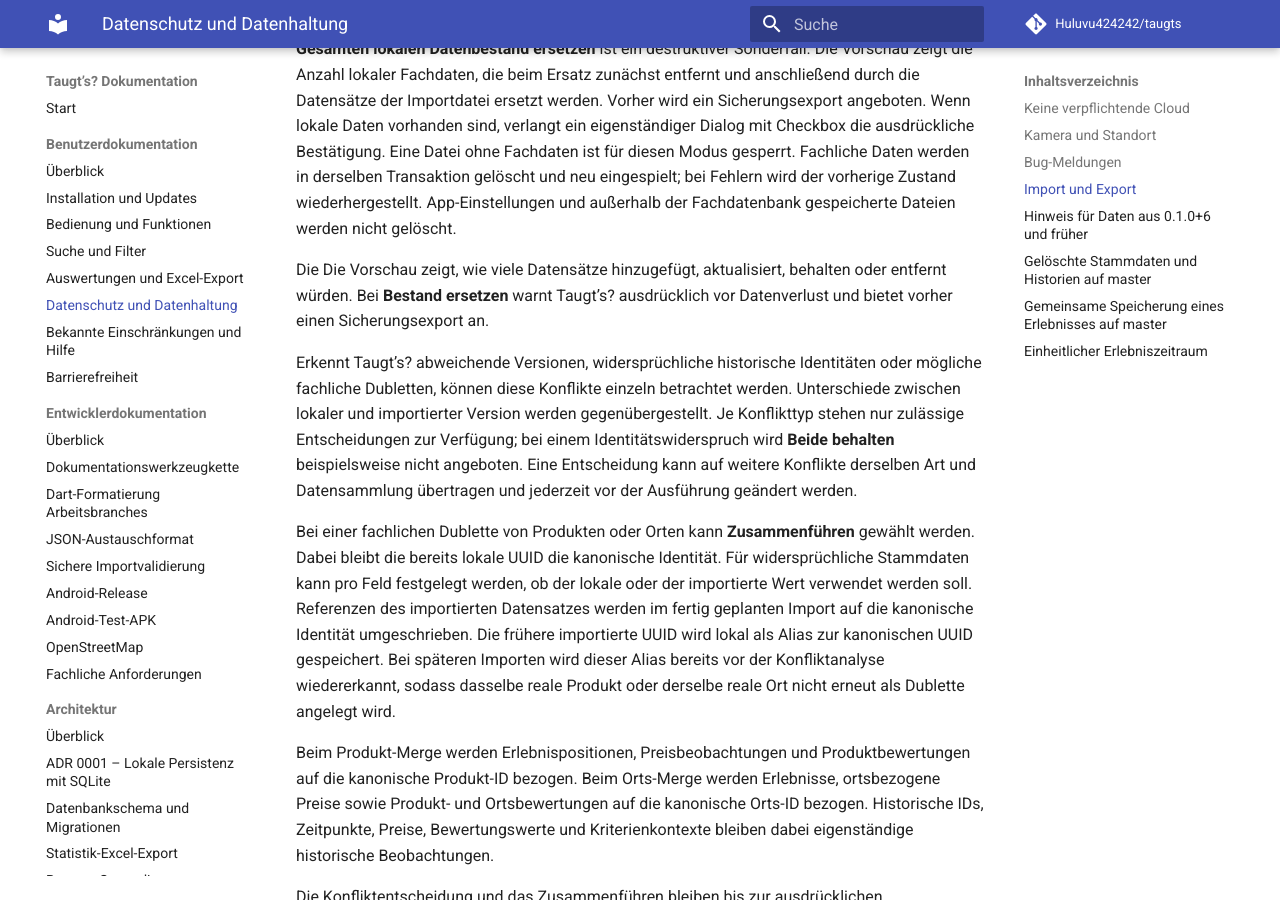
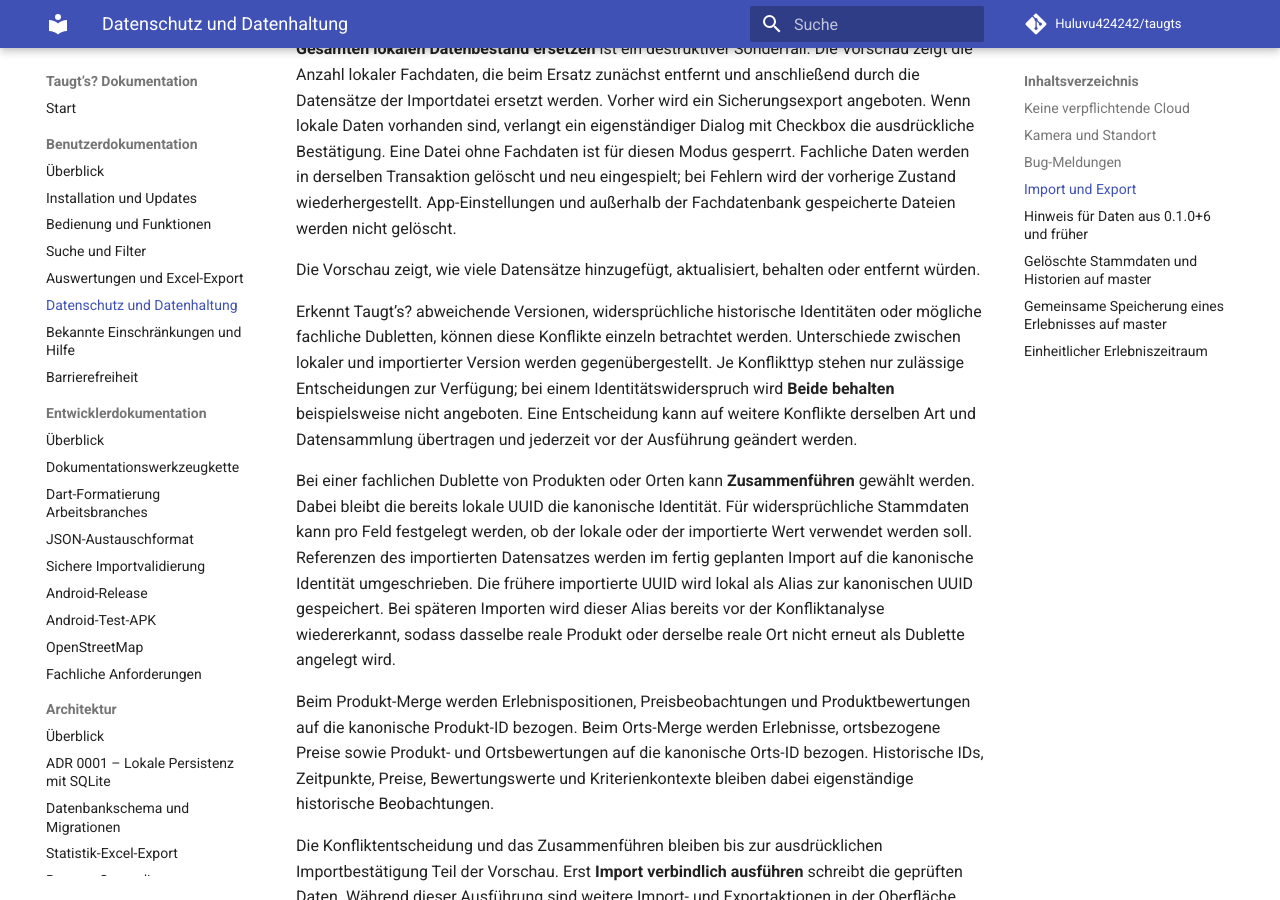
Before and after one commit to Huluvu424242/taugts, an MkDocs documentation site: the page built from docs/benutzer/datenhaltung.md, in a window 1280 px wide and 900 px high, scrolled down 1499 px. Built offline with MkDocs 1.6.1 and Material for MkDocs 9.7.7, drawn with Linux system fonts in a browser that asks for light colours; comment, search, counter and statistics services are not loaded.

Commit message:
Story #249: Importdokumentation redaktionell bereinigen

```diff
--- a/docs/benutzer/datenhaltung.md
+++ b/docs/benutzer/datenhaltung.md
@@ -30,7 +30,7 @@ Alternativ kann **Import bevorzugen** gewählt werden: Dann werden vorhandene Da
 
 **Gesamten lokalen Datenbestand ersetzen** ist ein destruktiver Sonderfall. Die Vorschau zeigt die Anzahl lokaler Fachdaten, die beim Ersatz zunächst entfernt und anschließend durch die Datensätze der Importdatei ersetzt werden. Vorher wird ein Sicherungsexport angeboten. Wenn lokale Daten vorhanden sind, verlangt ein eigenständiger Dialog mit Checkbox die ausdrückliche Bestätigung. Eine Datei ohne Fachdaten ist für diesen Modus gesperrt. Fachliche Daten werden in derselben Transaktion gelöscht und neu eingespielt; bei Fehlern wird der vorherige Zustand wiederhergestellt. App-Einstellungen und außerhalb der Fachdatenbank gespeicherte Dateien werden nicht gelöscht.
 
-Die Die Vorschau zeigt, wie viele Datensätze hinzugefügt, aktualisiert, behalten oder entfernt würden. Bei **Bestand ersetzen** warnt Taugt’s? ausdrücklich vor Datenverlust und bietet vorher einen Sicherungsexport an.
+Die Vorschau zeigt, wie viele Datensätze hinzugefügt, aktualisiert, behalten oder entfernt würden.
 
 Erkennt Taugt’s? abweichende Versionen, widersprüchliche historische Identitäten oder mögliche fachliche Dubletten, können diese Konflikte einzeln betrachtet werden. Unterschiede zwischen lokaler und importierter Version werden gegenübergestellt. Je Konflikttyp stehen nur zulässige Entscheidungen zur Verfügung; bei einem Identitätswiderspruch wird **Beide behalten** beispielsweise nicht angeboten. Eine Entscheidung kann auf weitere Konflikte derselben Art und Datensammlung übertragen und jederzeit vor der Ausführung geändert werden.
 
```
